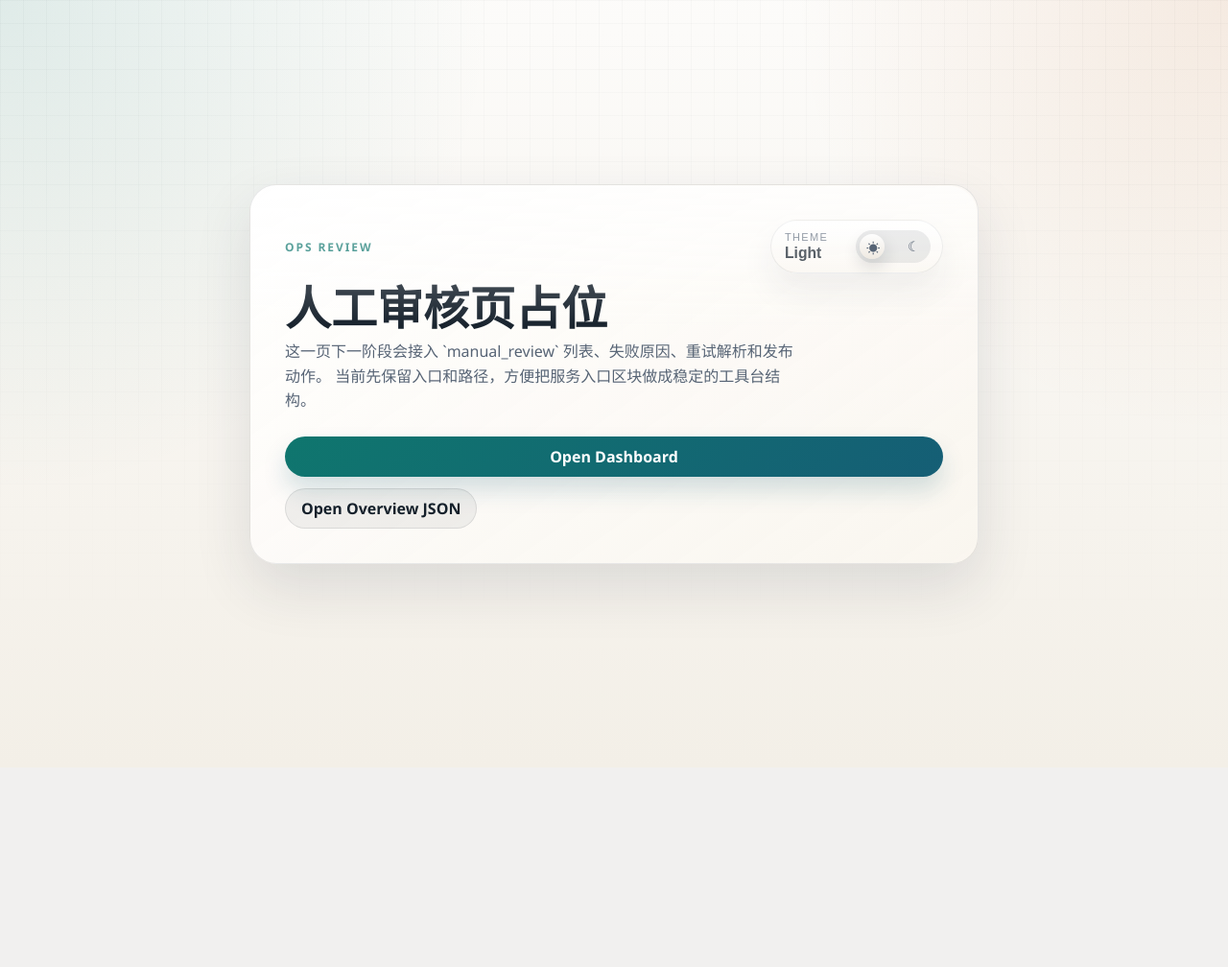
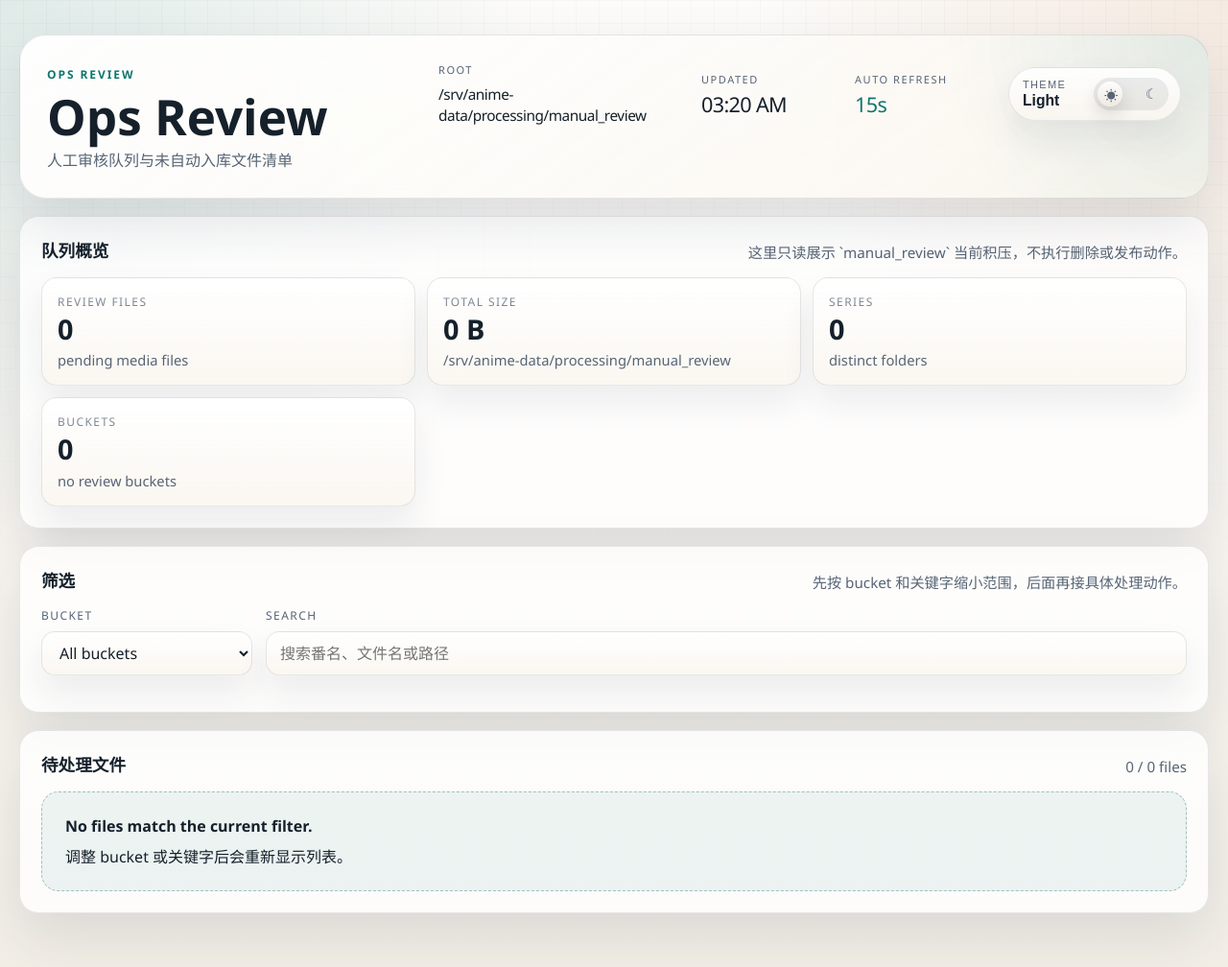
Before and after one commit to ZhuofanSun/RPI_Anime, a FastAPI app: page /ops-review in a window 1280 px wide. Shown: the whole page at 96% size. Before the commit the page ends 626 px from the top, so only its background shows below. Run offline with FastAPI, Linux system fonts and the light colour scheme; parts of the project's set-up code (start-up, migrations or seed data) failed here and were passed over.

Commit message:
ops review 第一版，跳转

```diff
--- a/services/ops_ui/src/anime_ops_ui/main.py
+++ b/services/ops_ui/src/anime_ops_ui/main.py
@@ -488,7 +488,13 @@ def _qb_snapshot() -> tuple[dict[str, Any] | None, str | None]:
         return None, str(exc)
 
 
-def _build_services(base_host: str, containers: dict[str, dict[str, Any]], tailscale: dict[str, Any] | None) -> list[dict[str, Any]]:
+def _build_services(
+    base_host: str,
+    containers: dict[str, dict[str, Any]],
+    tailscale: dict[str, Any] | None,
+    *,
+    manual_review_count: int,
+) -> list[dict[str, Any]]:
     tailscale_self = (tailscale or {}).get("Self", {})
     tailscale_state = "online" if (tailscale or {}).get("BackendState") == "Running" else "offline"
     ops_ui_base = _service_link(base_host, int(_env("HOMEPAGE_PORT", "3000")))
@@ -541,10 +547,10 @@ def _build_services(base_host: str, containers: dict[str, dict[str, Any]], tails
         {
             "name": "Ops Review",
             "href": f"{ops_ui_base}/ops-review",
-            "description": "人工审核页占位，下一阶段会从这里接入",
-            "status": "coming-soon",
-            "meta": "Preview route",
-            "uptime": "Next phase",
+            "description": "人工审核队列与只读文件清单",
+            "status": "online",
+            "meta": f"{manual_review_count} files",
+            "uptime": "Read only",
         },
         {
             "name": "Logs",
@@ -575,6 +581,122 @@ def _disk_snapshot(anime_data_root: Path) -> dict[str, Any]:
         "free_bytes": usage.free,
         "total_bytes": usage.total,
         "percent": percent,
+    }
+
+
+def _format_timestamp(timestamp: float) -> str:
+    return datetime.fromtimestamp(timestamp).strftime("%Y-%m-%d %H:%M")
+
+
+def _review_bucket_reason(bucket: str) -> str:
+    reason_map = {
+        "unparsed": "无法稳定解析标题或季集信息",
+        "duplicates": "重复版本等待人工处理",
+        "failed": "自动处理过程中出现异常",
+    }
+    return reason_map.get(bucket, "等待人工审核")
+
+
+def _review_item_from_path(path: Path, review_root: Path) -> dict[str, Any]:
+    relative = path.relative_to(review_root)
+    parts = list(relative.parts)
+    bucket = parts[0] if parts else "root"
+    logical_parts = parts[1:] if len(parts) > 1 else []
+    series_name = logical_parts[0] if logical_parts else path.stem
+    season_label = None
+    nested_parts = logical_parts[1:-1] if len(logical_parts) > 2 else []
+    if len(logical_parts) >= 2 and logical_parts[1].lower().startswith("season"):
+        season_label = logical_parts[1]
+    folder_hint = " / ".join(nested_parts) if nested_parts else "-"
+    stat = path.stat()
+    return {
+        "id": str(relative).replace("/", "__"),
+        "bucket": bucket,
+        "reason": _review_bucket_reason(bucket),
+        "relative_path": str(relative),
+        "filename": path.name,
+        "stem": path.stem,
+        "extension": path.suffix.lower() or "-",
+        "series_name": series_name,
+        "season_label": season_label or "-",
+        "folder_hint": folder_hint,
+        "size_bytes": stat.st_size,
+        "size_label": _format_bytes(stat.st_size),
+        "modified_at": datetime.fromtimestamp(stat.st_mtime).isoformat(timespec="seconds"),
+        "modified_label": _format_timestamp(stat.st_mtime),
+    }
+
+
+def build_manual_review_payload() -> dict[str, Any]:
+    anime_data_root = Path(_env("ANIME_DATA_ROOT", "/srv/anime-data"))
+    review_root = anime_data_root / "processing" / "manual_review"
+    items: list[dict[str, Any]] = []
+    if review_root.exists():
+        for path in sorted(review_root.rglob("*")):
+            if path.is_file() and path.suffix.lower() in MEDIA_EXTENSIONS:
+                items.append(_review_item_from_path(path, review_root))
+
+    items.sort(key=lambda item: item["modified_at"], reverse=True)
+    bucket_stats: dict[str, dict[str, Any]] = {}
+    total_bytes = 0
+    series_names: set[str] = set()
+
+    for item in items:
+        total_bytes += int(item["size_bytes"])
+        series_names.add(item["series_name"])
+        stats = bucket_stats.setdefault(
+            item["bucket"],
+            {"bucket": item["bucket"], "count": 0, "size_bytes": 0},
+        )
+        stats["count"] += 1
+        stats["size_bytes"] += int(item["size_bytes"])
+
+    buckets = [
+        {
+            "bucket": bucket,
+            "label": bucket.replace("_", " ").title(),
+            "count": stats["count"],
+            "size_bytes": stats["size_bytes"],
+            "size_label": _format_bytes(stats["size_bytes"]),
+        }
+        for bucket, stats in sorted(bucket_stats.items(), key=lambda entry: (-entry[1]["count"], entry[0]))
+    ]
+
+    summary_cards = [
+        {
+            "label": "Review Files",
+            "value": str(len(items)),
+            "detail": "pending media files",
+        },
+        {
+            "label": "Total Size",
+            "value": _format_bytes(total_bytes),
+            "detail": str(review_root),
+        },
+        {
+            "label": "Series",
+            "value": str(len(series_names)),
+            "detail": "distinct folders",
+        },
+        {
+            "label": "Buckets",
+            "value": str(len(buckets)),
+            "detail": ", ".join(bucket["label"] for bucket in buckets[:3]) if buckets else "no review buckets",
+        },
+    ]
+
+    return {
+        "title": "Ops Review",
+        "subtitle": "人工审核队列与未自动入库文件清单",
+        "refresh_interval_seconds": 15,
+        "root": str(review_root),
+        "summary_cards": summary_cards,
+        "buckets": buckets,
+        "items": items,
+        "total_files": len(items),
+        "total_size_bytes": total_bytes,
+        "total_size_label": _format_bytes(total_bytes),
+        "last_updated": datetime.now().isoformat(timespec="seconds"),
     }
 
 
@@ -701,6 +823,7 @@ def build_overview() -> dict[str, Any]:
             "detail": "下载区剩余媒体文件",
         },
     ]
+    manual_review_count = _count_media_files(manual_review_root)
 
     network_cards = [
         {
@@ -778,7 +901,12 @@ def build_overview() -> dict[str, Any]:
         "subtitle": "树莓派私人影音库控制台",
         "host": base_host,
         "refresh_interval_seconds": _refresh_interval_seconds(),
-        "services": _build_services(base_host, containers, tailscale),
+        "services": _build_services(
+            base_host,
+            containers,
+            tailscale,
+            manual_review_count=manual_review_count,
+        ),
         "system_cards": system_cards,
         "queue_cards": queue_cards,
         "trend_cards": trend_cards,
@@ -820,6 +948,11 @@ def overview() -> JSONResponse:
     return JSONResponse(build_overview())
 
 
+@app.get("/api/manual-review")
+def manual_review() -> JSONResponse:
+    return JSONResponse(build_manual_review_payload())
+
+
 @app.get("/")
 def index() -> FileResponse:
     return FileResponse(STATIC_DIR / "index.html")
--- a/services/ops_ui/src/anime_ops_ui/static/ops-review.html
+++ b/services/ops_ui/src/anime_ops_ui/static/ops-review.html
@@ -3,7 +3,7 @@
   <head>
     <meta charset="utf-8" />
     <meta name="viewport" content="width=device-width, initial-scale=1" />
-    <title>Ops Review Placeholder</title>
+    <title>Ops Review</title>
     <script>
       (() => {
         try {
@@ -23,10 +23,25 @@
   </head>
   <body>
     <div class="page-shell">
-      <main class="placeholder-shell">
-        <section class="placeholder-panel">
-          <div class="placeholder-toolbar">
+      <header class="hero">
+        <div class="hero-copy">
           <div class="eyebrow">Ops Review</div>
+          <h1 id="review-title">Ops Review</h1>
+          <p id="review-subtitle">人工审核队列与未自动入库文件清单</p>
+        </div>
+        <div class="hero-meta">
+          <div class="meta-pill">
+            <span class="meta-label">Root</span>
+            <span class="meta-value meta-value-compact" id="review-root">-</span>
+          </div>
+          <div class="meta-pill">
+            <span class="meta-label">Updated</span>
+            <span class="meta-value" id="review-updated">-</span>
+          </div>
+          <div class="meta-pill meta-pill-subtle">
+            <span class="meta-label">Auto Refresh</span>
+            <span class="meta-value" id="review-refresh">15s</span>
+          </div>
           <button class="theme-toggle" type="button" data-theme-toggle aria-label="切换明暗主题">
             <span class="theme-toggle-copy">
               <span class="theme-toggle-title">Theme</span>
@@ -39,18 +54,47 @@
             </span>
           </button>
         </div>
-          <h1>人工审核页占位</h1>
-          <p>
-            这一页下一阶段会接入 `manual_review` 列表、失败原因、重试解析和发布动作。
-            当前先保留入口和路径，方便把服务入口区块做成稳定的工具台结构。
-          </p>
-          <div class="placeholder-actions">
-            <a class="service-link" href="/" target="_blank" rel="noopener noreferrer">Open Dashboard</a>
-            <a class="ghost-link" href="http://sunzhuofan.local:3000/api/overview" target="_blank" rel="noopener noreferrer">Open Overview JSON</a>
+      </header>
+
+      <main class="content-grid">
+        <section class="panel panel-wide">
+          <div class="panel-head">
+            <h2>队列概览</h2>
+            <p>这里只读展示 `manual_review` 当前积压，不执行删除或发布动作。</p>
           </div>
+          <div id="review-summary" class="metric-grid metric-grid-wide"></div>
+        </section>
+
+        <section class="panel panel-wide">
+          <div class="panel-head">
+            <h2>筛选</h2>
+            <p>先按 bucket 和关键字缩小范围，后面再接具体处理动作。</p>
+          </div>
+          <div class="review-toolbar">
+            <label class="review-control">
+              <span class="review-control-label">Bucket</span>
+              <select id="review-bucket-filter" class="review-select">
+                <option value="">All buckets</option>
+              </select>
+            </label>
+            <label class="review-control review-control-wide">
+              <span class="review-control-label">Search</span>
+              <input id="review-search" class="review-input" type="search" placeholder="搜索番名、文件名或路径" />
+            </label>
+          </div>
+          <div id="review-bucket-chips" class="review-bucket-chips"></div>
+        </section>
+
+        <section class="panel panel-wide">
+          <div class="panel-head">
+            <h2>待处理文件</h2>
+            <p id="review-list-meta">-</p>
+          </div>
+          <div id="review-list" class="review-list"></div>
         </section>
       </main>
     </div>
     <script src="/static/theme.js" defer></script>
+    <script src="/static/ops-review.js" defer></script>
   </body>
 </html>
--- /dev/null
+++ b/services/ops_ui/src/anime_ops_ui/static/ops-review.js
@@ -0,0 +1,177 @@
+const reviewTitle = document.getElementById("review-title");
+const reviewSubtitle = document.getElementById("review-subtitle");
+const reviewRoot = document.getElementById("review-root");
+const reviewUpdated = document.getElementById("review-updated");
+const reviewRefresh = document.getElementById("review-refresh");
+const reviewSummary = document.getElementById("review-summary");
+const reviewBucketFilter = document.getElementById("review-bucket-filter");
+const reviewSearch = document.getElementById("review-search");
+const reviewBucketChips = document.getElementById("review-bucket-chips");
+const reviewList = document.getElementById("review-list");
+const reviewListMeta = document.getElementById("review-list-meta");
+
+let reviewRefreshMs = 15000;
+let reviewTimerId = null;
+let reviewFetchInFlight = false;
+let reviewPayload = { buckets: [], items: [], summary_cards: [] };
+
+function metricTemplate(card) {
+  return `
+    <article class="metric-card">
+      <span class="metric-label">${card.label}</span>
+      <span class="metric-value">${card.value}</span>
+      <span class="metric-detail">${card.detail}</span>
+    </article>
+  `;
+}
+
+function bucketOptionsTemplate(buckets) {
+  return [
+    `<option value="">All buckets</option>`,
+    ...buckets.map((bucket) => `<option value="${bucket.bucket}">${bucket.label} · ${bucket.count}</option>`),
+  ].join("");
+}
+
+function bucketChipsTemplate(buckets, activeBucket) {
+  return buckets
+    .map((bucket) => {
+      const active = activeBucket === bucket.bucket ? "active" : "";
+      return `
+        <button class="review-chip ${active}" type="button" data-review-bucket="${bucket.bucket}">
+          <span>${bucket.label}</span>
+          <strong>${bucket.count}</strong>
+        </button>
+      `;
+    })
+    .join("");
+}
+
+function reviewItemTemplate(item) {
+  return `
+    <article class="review-item">
+      <div class="review-item-top">
+        <div class="review-item-heading">
+          <span class="review-item-bucket">${item.bucket}</span>
+          <h3>${item.series_name}</h3>
+        </div>
+        <div class="review-item-side">
+          <span class="review-item-size">${item.size_label}</span>
+          <span class="review-item-modified">${item.modified_label}</span>
+        </div>
+      </div>
+      <div class="review-item-grid">
+        <div>
+          <span class="review-item-label">Season</span>
+          <span class="review-item-value">${item.season_label}</span>
+        </div>
+        <div>
+          <span class="review-item-label">Reason</span>
+          <span class="review-item-value">${item.reason}</span>
+        </div>
+        <div>
+          <span class="review-item-label">Extension</span>
+          <span class="review-item-value">${item.extension}</span>
+        </div>
+        <div>
+          <span class="review-item-label">Hint</span>
+          <span class="review-item-value">${item.folder_hint}</span>
+        </div>
+      </div>
+      <div class="review-item-paths">
+        <div>
+          <span class="review-item-label">Filename</span>
+          <code>${item.filename}</code>
+        </div>
+        <div>
+          <span class="review-item-label">Relative Path</span>
+          <code>${item.relative_path}</code>
+        </div>
+      </div>
+    </article>
+  `;
+}
+
+function applyFilters() {
+  const activeBucket = reviewBucketFilter.value;
+  const keyword = (reviewSearch.value || "").trim().toLowerCase();
+  const filteredItems = (reviewPayload.items || []).filter((item) => {
+    const bucketMatch = !activeBucket || item.bucket === activeBucket;
+    if (!bucketMatch) return false;
+    if (!keyword) return true;
+    return [item.series_name, item.filename, item.relative_path, item.reason]
+      .join(" ")
+      .toLowerCase()
+      .includes(keyword);
+  });
+
+  reviewListMeta.textContent = `${filteredItems.length} / ${(reviewPayload.items || []).length} files`;
+
+  if (!filteredItems.length) {
+    reviewList.innerHTML = `
+      <div class="review-empty">
+        <strong>No files match the current filter.</strong>
+        <span>调整 bucket 或关键字后会重新显示列表。</span>
+      </div>
+    `;
+  } else {
+    reviewList.innerHTML = filteredItems.map(reviewItemTemplate).join("");
+  }
+
+  reviewBucketChips.innerHTML = bucketChipsTemplate(reviewPayload.buckets || [], activeBucket);
+  reviewBucketChips.querySelectorAll("[data-review-bucket]").forEach((button) => {
+    button.addEventListener("click", () => {
+      reviewBucketFilter.value = button.dataset.reviewBucket || "";
+      applyFilters();
+    });
+  });
+}
+
+function scheduleReviewRefresh() {
+  if (reviewTimerId) {
+    clearTimeout(reviewTimerId);
+  }
+  reviewTimerId = window.setTimeout(() => {
+    refreshReview();
+  }, reviewRefreshMs);
+}
+
+async function refreshReview() {
+  if (reviewFetchInFlight) {
+    return;
+  }
+  reviewFetchInFlight = true;
+  try {
+    const response = await fetch("/api/manual-review", { cache: "no-store" });
+    if (!response.ok) {
+      throw new Error(`HTTP ${response.status}`);
+    }
+
+    const payload = await response.json();
+    reviewPayload = payload;
+    reviewTitle.textContent = payload.title || "Ops Review";
+    reviewSubtitle.textContent = payload.subtitle || "";
+    reviewRoot.textContent = payload.root || "-";
+    reviewUpdated.textContent = new Date().toLocaleTimeString([], { hour: "2-digit", minute: "2-digit" });
+    reviewRefreshMs = (payload.refresh_interval_seconds || 15) * 1000;
+    reviewRefresh.textContent = `${Math.round(reviewRefreshMs / 1000)}s`;
+    reviewSummary.innerHTML = (payload.summary_cards || []).map(metricTemplate).join("");
+    reviewBucketFilter.innerHTML = bucketOptionsTemplate(payload.buckets || []);
+    applyFilters();
+  } catch (error) {
+    reviewList.innerHTML = `
+      <div class="review-empty review-empty-error">
+        <strong>Failed to load manual review queue.</strong>
+        <span>${error.message || String(error)}</span>
+      </div>
+    `;
+    reviewListMeta.textContent = "API unavailable";
+  } finally {
+    reviewFetchInFlight = false;
+    scheduleReviewRefresh();
+  }
+}
+
+reviewBucketFilter.addEventListener("change", applyFilters);
+reviewSearch.addEventListener("input", applyFilters);
+
+refreshReview();
--- a/services/ops_ui/src/anime_ops_ui/static/styles.css
+++ b/services/ops_ui/src/anime_ops_ui/static/styles.css
@@ -156,6 +156,13 @@ body::before {
   font-size: clamp(1.1rem, 2vw, 1.35rem);
   line-height: 1.05;
   letter-spacing: -0.03em;
+}
+
+.meta-value-compact {
+  font-size: 0.96rem;
+  line-height: 1.4;
+  max-width: 28ch;
+  overflow-wrap: anywhere;
 }
 
 .refresh-interval {
@@ -472,6 +479,226 @@ html[data-theme="dark"] .theme-toggle-thumb {
 
 .metric-grid-wide {
   grid-template-columns: repeat(3, minmax(0, 1fr));
+}
+
+.review-toolbar {
+  display: grid;
+  grid-template-columns: minmax(0, 220px) minmax(0, 1fr);
+  gap: 14px;
+  align-items: end;
+}
+
+.review-control {
+  display: flex;
+  flex-direction: column;
+  gap: 8px;
+}
+
+.review-control-wide {
+  min-width: 0;
+}
+
+.review-control-label {
+  font-size: 12px;
+  letter-spacing: 0.12em;
+  text-transform: uppercase;
+  color: var(--muted);
+}
+
+.review-select,
+.review-input {
+  width: 100%;
+  min-height: 46px;
+  padding: 0 14px;
+  border-radius: 14px;
+  border: 1px solid var(--line);
+  background: linear-gradient(180deg, var(--panel-strong), var(--panel-soft));
+  color: var(--ink);
+  font: inherit;
+  box-shadow: var(--shadow-soft);
+  outline: none;
+  transition: border-color 160ms ease, box-shadow 160ms ease, transform 160ms ease;
+}
+
+.review-select:focus,
+.review-input:focus {
+  border-color: color-mix(in srgb, var(--teal) 36%, var(--line));
+  box-shadow: 0 0 0 4px color-mix(in srgb, var(--teal) 14%, transparent), var(--shadow-soft);
+}
+
+.review-bucket-chips {
+  display: flex;
+  flex-wrap: wrap;
+  gap: 10px;
+  margin-top: 16px;
+}
+
+.review-chip {
+  display: inline-flex;
+  align-items: center;
+  gap: 10px;
+  min-height: 36px;
+  padding: 0 14px;
+  border-radius: 999px;
+  border: 1px solid var(--line);
+  background: linear-gradient(180deg, var(--panel-strong), var(--panel-soft));
+  color: var(--ink);
+  cursor: pointer;
+  font: inherit;
+  box-shadow: var(--shadow-soft);
+  transition: transform 160ms ease, box-shadow 160ms ease, border-color 160ms ease, background 220ms ease;
+}
+
+.review-chip strong {
+  font-size: 0.84rem;
+  color: var(--teal);
+}
+
+.review-chip:hover,
+.review-chip.active {
+  transform: translateY(-1px);
+  box-shadow: var(--shadow);
+  border-color: color-mix(in srgb, var(--teal) 28%, var(--line));
+}
+
+.review-list {
+  display: flex;
+  flex-direction: column;
+  gap: 14px;
+}
+
+.review-item {
+  position: relative;
+  padding: 18px;
+  border-radius: 18px;
+  border: 1px solid var(--line);
+  background: linear-gradient(180deg, var(--panel-strong), var(--panel-soft));
+  box-shadow: var(--shadow-soft);
+  overflow: hidden;
+  transition: transform 180ms ease, box-shadow 180ms ease, border-color 180ms ease;
+}
+
+.review-item::before {
+  content: "";
+  position: absolute;
+  inset: 1px 1px auto;
+  height: 34%;
+  border-radius: inherit;
+  background: linear-gradient(180deg, var(--surface-highlight), transparent);
+  pointer-events: none;
+}
+
+.review-item:hover {
+  transform: translateY(-3px);
+  box-shadow: var(--shadow);
+  border-color: color-mix(in srgb, var(--teal) 20%, var(--line));
+}
+
+.review-item-top {
+  display: flex;
+  justify-content: space-between;
+  gap: 16px;
+  align-items: flex-start;
+}
+
+.review-item-heading {
+  display: flex;
+  flex-direction: column;
+  gap: 8px;
+  min-width: 0;
+}
+
+.review-item-heading h3 {
+  margin: 0;
+  font-size: 1.1rem;
+}
+
+.review-item-bucket {
+  display: inline-flex;
+  align-items: center;
+  min-height: 28px;
+  width: fit-content;
+  padding: 0 12px;
+  border-radius: 999px;
+  background: color-mix(in srgb, var(--teal) 14%, transparent);
+  color: var(--teal);
+  font-size: 12px;
+  font-weight: 700;
+  letter-spacing: 0.1em;
+  text-transform: uppercase;
+}
+
+.review-item-side {
+  display: flex;
+  flex-direction: column;
+  gap: 6px;
+  align-items: flex-end;
+  text-align: right;
+  color: var(--muted);
+  font-size: 0.9rem;
+}
+
+.review-item-size {
+  font-size: 1rem;
+  font-weight: 700;
+  color: var(--ink);
+}
+
+.review-item-grid {
+  display: grid;
+  grid-template-columns: repeat(4, minmax(0, 1fr));
+  gap: 14px;
+  margin-top: 16px;
+}
+
+.review-item-label {
+  display: block;
+  margin-bottom: 6px;
+  font-size: 11px;
+  letter-spacing: 0.12em;
+  text-transform: uppercase;
+  color: var(--muted);
+}
+
+.review-item-value {
+  display: block;
+  min-height: 1.4em;
+}
+
+.review-item-paths {
+  display: grid;
+  grid-template-columns: 1fr;
+  gap: 12px;
+  margin-top: 16px;
+}
+
+.review-item-paths code {
+  display: block;
+  padding: 12px 14px;
+  border-radius: 14px;
+  background: color-mix(in srgb, var(--ink) 6%, transparent);
+  border: 1px solid var(--line);
+  color: var(--ink);
+  font-family: var(--font-mono);
+  font-size: 0.84rem;
+  line-height: 1.45;
+  overflow-wrap: anywhere;
+}
+
+.review-empty {
+  display: flex;
+  flex-direction: column;
+  gap: 8px;
+  align-items: flex-start;
+  padding: 24px;
+  border-radius: 18px;
+  border: 1px dashed color-mix(in srgb, var(--teal) 28%, var(--line));
+  background: color-mix(in srgb, var(--teal) 7%, transparent);
+}
+
+.review-empty-error {
+  border-color: color-mix(in srgb, var(--rose) 36%, var(--line));
+  background: color-mix(in srgb, var(--rose) 8%, transparent);
 }
 
 .metric-card {
@@ -841,6 +1068,10 @@ html[data-theme="dark"] .theme-toggle-thumb {
     grid-template-columns: repeat(2, minmax(0, 1fr));
   }
 
+  .review-item-grid {
+    grid-template-columns: repeat(2, minmax(0, 1fr));
+  }
+
   .panel {
     grid-column: span 12;
   }
@@ -875,6 +1106,11 @@ html[data-theme="dark"] .theme-toggle-thumb {
     grid-template-columns: 1fr;
   }
 
+  .review-toolbar,
+  .review-item-grid {
+    grid-template-columns: 1fr;
+  }
+
   .panel {
     padding: 18px;
   }
@@ -883,4 +1119,15 @@ html[data-theme="dark"] .theme-toggle-thumb {
     flex-direction: column;
     align-items: flex-start;
   }
+
+  .review-item-top,
+  .placeholder-toolbar {
+    flex-direction: column;
+    align-items: flex-start;
+  }
+
+  .review-item-side {
+    align-items: flex-start;
+    text-align: left;
+  }
 }
```
Also changed, not shown: README.md. Lines whose indentation alone changed are shown as unchanged.
